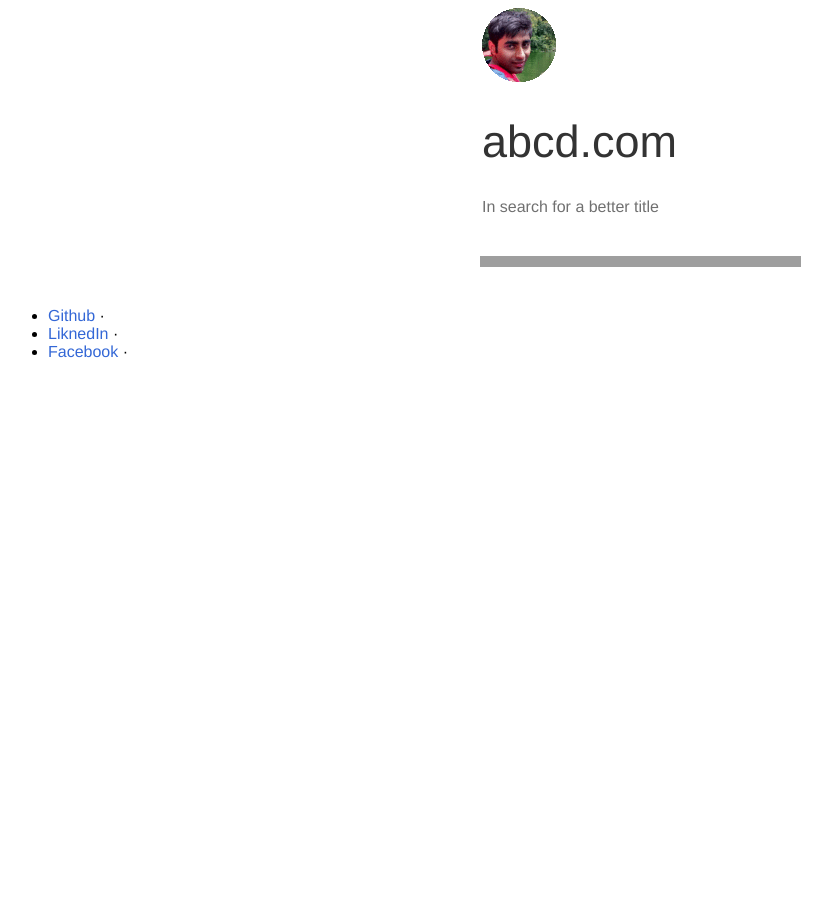
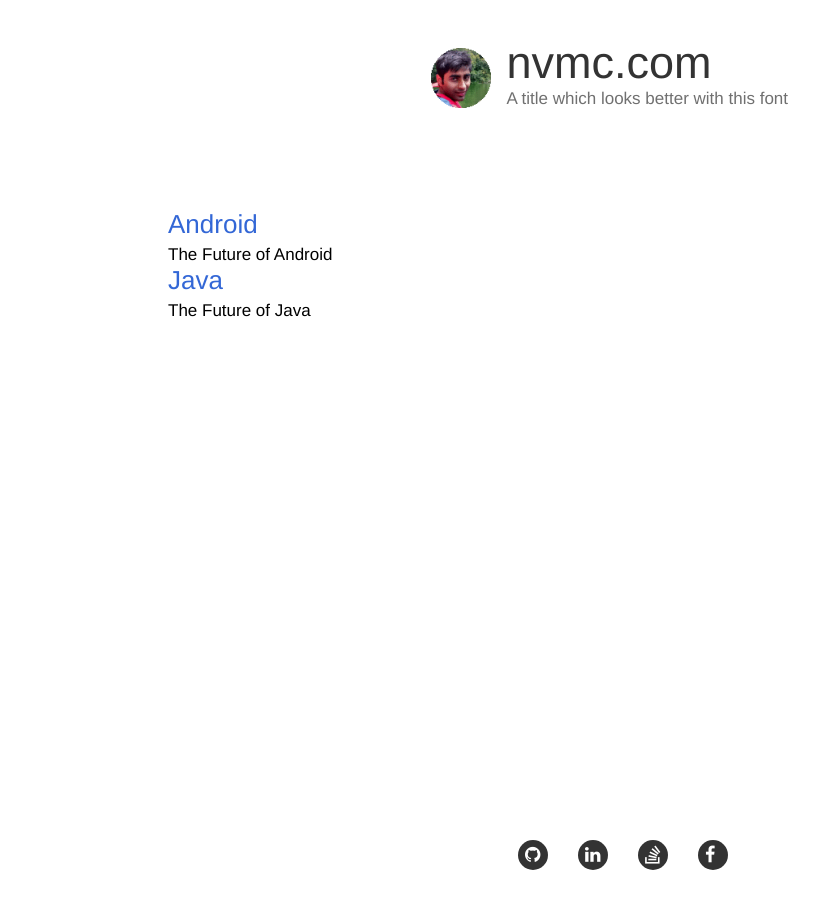
Before and after one commit to rahulrj/rahulrj.github.io, a Jekyll site: the page built from index.html, in a window 1280 px wide. Shown: the whole page, without its empty margins (0-832 px from the left). Built offline with Jekyll 4.4.1, drawn with Linux system fonts in a browser that asks for light colours; nearby versions of some CDN libraries; some web fonts are replaced.

Commit message:
Index page still going

```diff
--- a/_layouts/default.html
+++ b/_layouts/default.html
@@ -6,7 +6,7 @@
     <meta name="viewport" content="width=device-width, initial-scale=1, maximum-scale=1">
     <link rel="stylesheet" href="//fonts.googleapis.com/css?family=RobotoDraft:300,400|Inconsolata:400,700"/>
     <link rel="stylesheet" type="text/css" href="/stylesheets/stylesheet.css" media="screen" />
-    <link href="//netdna.bootstrapcdn.com/font-awesome/4.1.0/css/font-awesome.min.css" rel="stylesheet">
+    <link rel="stylesheet" href="https://maxcdn.bootstrapcdn.com/font-awesome/4.4.0/css/font-awesome.min.css">
     <!--[if lt IE 9]>
     <script src="//html5shiv.googlecode.com/svn/trunk/html5.js"></script>
     <![endif]-->
@@ -25,25 +25,32 @@
           {{ content }}
     </div>
 
-    <hr>
+
 
     <div class="footer">
-      <div style="margin-bottom:20px;">
-        <ul class="custom">
+        <ul class="profile-links">
 
-            <li>
-                <a href="http://www.hackerearth.com/about/" target="_blank" class="no-color">Github</a>
-                <span class="separator">&middot;</span>
-            </li>
-            <li>
-                <a href="http://developer.hackerearth.com"
-                    target="_blank" class="no-color">LiknedIn</a>
-                <span class="separator">&middot;</span>
-            </li>
-            <li>
-                <a href="http://blog.hackerearth.com" class="no-color" target="_blank">Facebook</a>
-                <span class="separator">&middot;</span>
-            </li>
+          <li title="GitHub">
+            <a target="_blank" href="https://github.com/rahulrj">
+              <i class="fa fa-github"></i>
+            </a>
+          </li>
+          <li title="LinkedIn">
+            <a target="_blank" href="https://in.linkedin.com/pub/rahul-raja/59/336/57b">
+              <i class="fa fa-linkedin"></i>
+            </a>
+          </li>
+          <li title="Stackoverflow">
+            <a target="_blank" href="http://stackoverflow.com/users/3292108/diffy">
+              <i class="fa fa-stack-overflow"></i>
+            </a>
+          </li>
+
+          <li title="Facebook">
+            <a target="_blank" href="https://www.facebook.com/rahul.raja.963">
+              <i class="fa fa-facebook"></i>
+            </a>
+          </li>
           </ul>
 
         </div>
--- a/index.html
+++ b/index.html
@@ -6,18 +6,18 @@ title: blog title
 
 <div id="home">
   <div class="site-header">
-    <div class="author_pic">
-    <img src="/images/my_pic.png">
+    <div class="author-pic">
+    <img src="/images/my_pic_circle.png">
   </div>
   <div class="blog-title">
-    <h1>abcd.com</h1>
+    <h1>nvmc.com</h1>
         <div class="tagline">
-            In search for a better title
+            A title which looks better with this font
           </div>
   </div>
   </div>
 
-  <!-- <div class="categories">
+  <div class="categories">
 
     <div class="category">
       <h2><a href="">Android</a></h2>
@@ -33,7 +33,7 @@ title: blog title
       </div>
     </div>
 
-    <div class="category">
+    <!-- <div class="category">
       <h2><a href="">Web</a></h2>
       <div class="category-summary">
         The Future of Web
@@ -45,7 +45,7 @@ title: blog title
       <div class="category-summary">
         Everything afart from the above three.
       </div>
-    </div>
+    </div> -->
 
-</div> -->
 </div>
+</div>
--- a/stylesheets/stylesheet.css
+++ b/stylesheets/stylesheet.css
@@ -2,9 +2,20 @@
 h2 {
     margin-top: 40px
 }*/
+h1{
+
+  margin: 0px;
+  padding: 0px;
+}
 body,
 h2 {
     font-weight: 300
+
+}
+h2{
+
+  padding: 0px;
+  margin: 0px;
 }
 /*h3,
 h4 {
@@ -15,8 +26,9 @@ h4 {
 
 .site-header{
 
-  margin: auto;
-  width: 25%;
+margin: auto;
+width: 33%;
+margin-top: 37px;
 
 
 }
@@ -27,9 +39,16 @@ h4 {
   font-size: 45px;
 
 }
+
+.author-pic{
+  float: left;
+  margin-top: 11px;
+  margin-right: 15px;
+
+}
 body,
 h4 {
-    font-size: 16px;
+    font-size: 17px;
     /*line-height: 24px*/
 }
 h1,
@@ -45,6 +64,18 @@ h3,
 h4 {
     font-family: RobotoDraft, "Helvetica Neue", "Helvetica Neue", Arial, sans-serif
 }
+
+.categories{
+
+  margin-left: 160px;
+  margin-top: 100px;
+
+}
+.category-summary{
+  margin-top: 5px;
+}
+
+
 /*hr,
 iframe,
 img {
@@ -138,6 +169,44 @@ a:hover {
 span.reldate {
     color: #888
 }
+
+.footer a{
+
+  color: #000000;
+}
+
+.footer{
+
+  margin-bottom: 30px;
+  position: fixed;
+  bottom: 0px;
+  left: 35%;
+}
+
+.footer li{
+
+    background-color: #333;
+    border-radius: 50%;
+    width: 30px;
+    height: 30px;
+    float: left;
+    list-style: none;
+    margin-left: 30px;
+
+}
+.footer .fa{
+
+    font-size: 18px;
+    color: #fff;
+    padding: 6px 7px;
+    display: inline-block;
+    text-rendering: auto;
+    -webkit-font-smoothing: antialiased;
+    -moz-osx-font-smoothing: grayscale;
+    transform: translate(0,0);
+
+}
+
 /*dl,
 ol,
 p,
```
Also changed, not shown: images/my_pic_circle.png (added), 3 other files.
